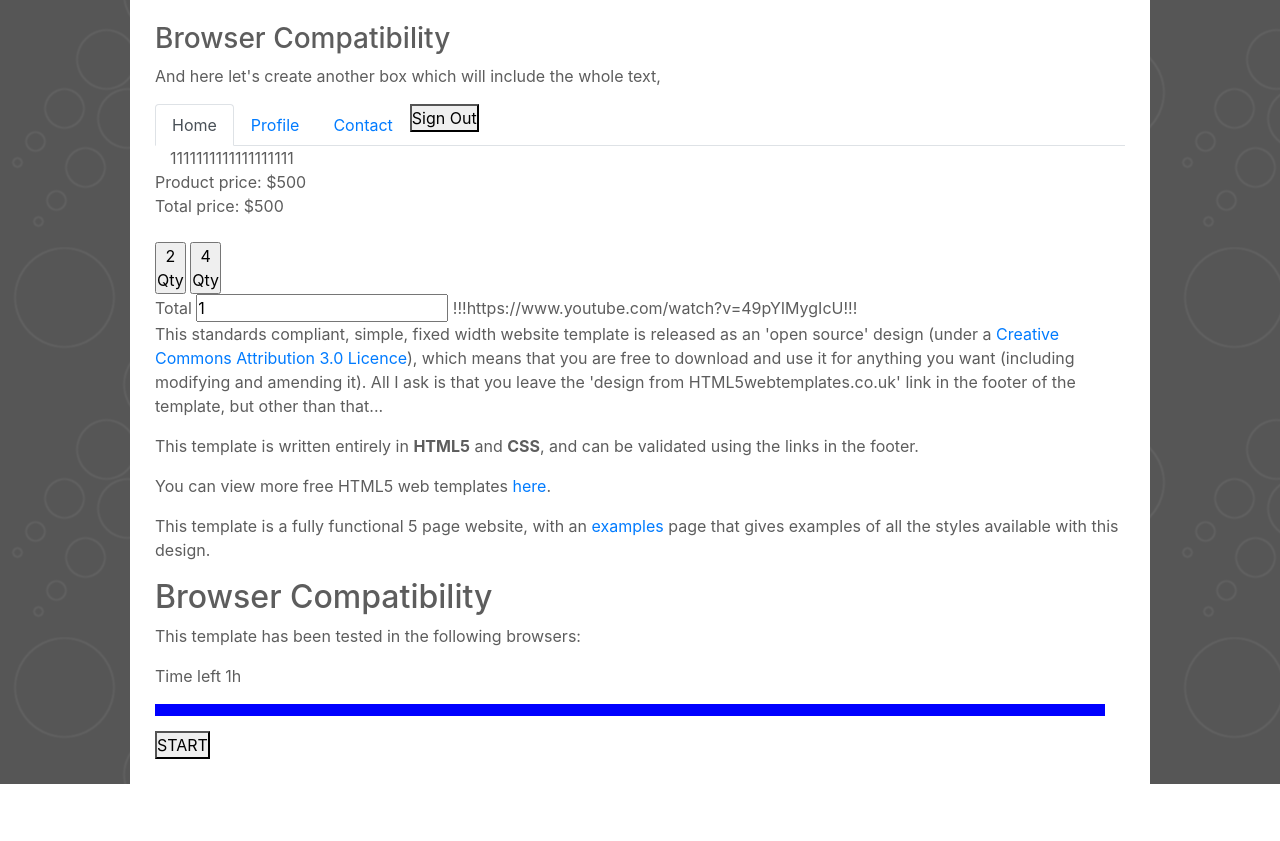
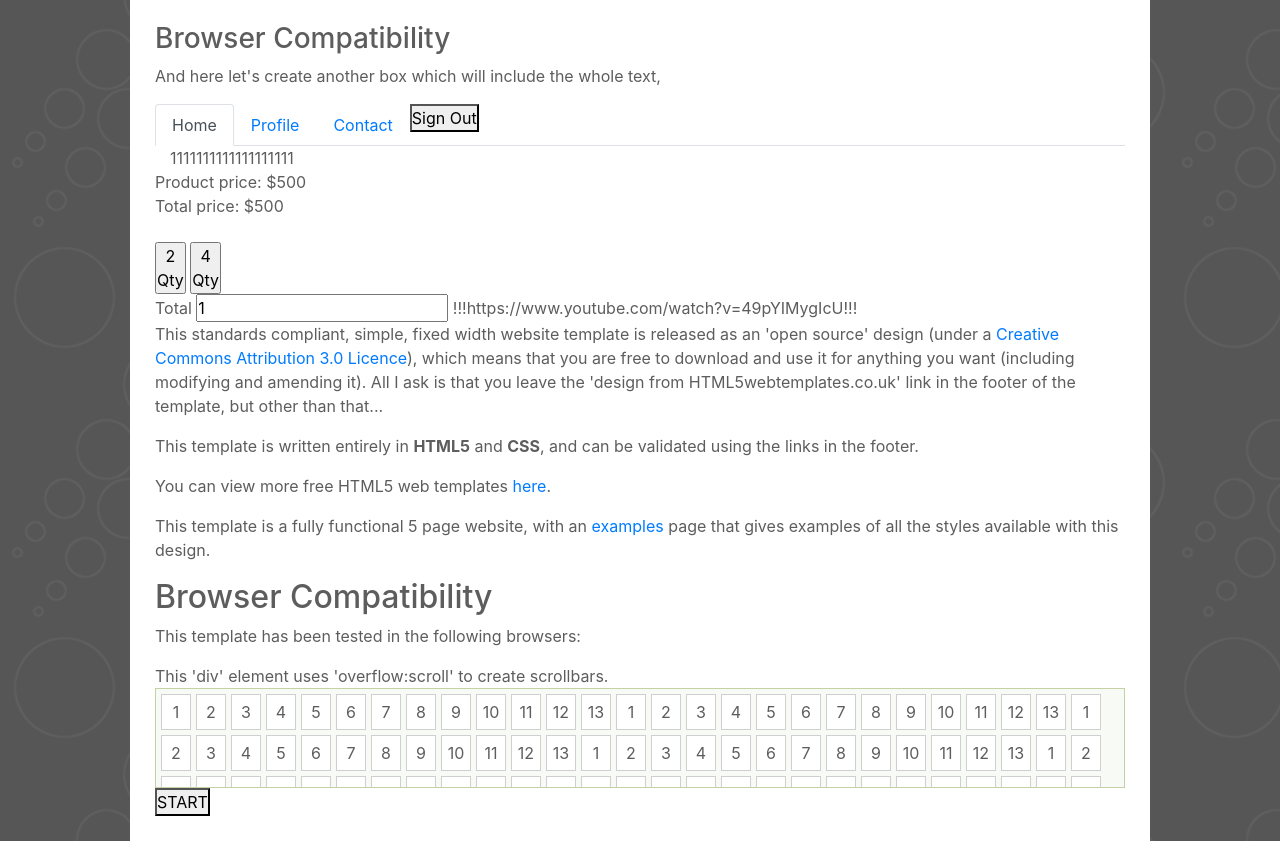
Before and after one commit to knitterJ/simple-but-powerful-quiz, a plain HTML site: page index.html in a window 1280 px wide. Shown: the part 143-984 px from the top of the page. Before the commit the page ends 927 px from the top, so only its background shows below. Drawn offline with nearby package versions, Linux system fonts and the light colour scheme.

Commit message:
coding challenge daily D48

```diff
--- a/index.html
+++ b/index.html
@@ -160,13 +160,112 @@
         <li>Google Chrome 6</li>
         <li>Safari 4</li>
       </ul> -->
-      </div id="blaa">
+    </div id="blaa">
       <div id="timer">
         <div id="digits-counter"></div>
         <p id="time">Time left <span class="timer">1h</span></p>
         <div id="timer-gauge-bar" class = timer-gauge-bar>
           <div id ="timer-gauge-bar-inner" class="timer-gauge-bar-inner"> </div>
         </div>
+      </div>
+      <div style="">
+        This 'div' element uses 'overflow:scroll' to create scrollbars.
+        </div>
+
+      <div class="review-question-box">
+        <ol>
+        <li>1</li>
+        <li>2</li>
+        <li>3</li>
+        <li>4</li>
+        <li>5</li>
+        <li>6</li>
+        <li>7</li>
+        <li>8</li>
+        <li>9</li>
+        <li>10</li>
+        <li>11</li>
+        <li>12</li>
+        <li>13</li>
+        <li>1</li>
+        <li>2</li>
+        <li>3</li>
+        <li>4</li>
+        <li>5</li>
+        <li>6</li>
+        <li>7</li>
+        <li>8</li>
+        <li>9</li>
+        <li>10</li>
+        <li>11</li>
+        <li>12</li>
+        <li>13</li>
+        <li>1</li>
+        <li>2</li>
+        <li>3</li>
+        <li>4</li>
+        <li>5</li>
+        <li>6</li>
+        <li>7</li>
+        <li>8</li>
+        <li>9</li>
+        <li>10</li>
+        <li>11</li>
+        <li>12</li>
+        <li>13</li>
+        <li>1</li>
+        <li>2</li>
+        <li>3</li>
+        <li>4</li>
+        <li>5</li>
+        <li>6</li>
+        <li>7</li>
+        <li>8</li>
+        <li>9</li>
+        <li>10</li>
+        <li>11</li>
+        <li>12</li>
+        <li>13</li>
+        <li>1</li>
+        <li>2</li>
+        <li>3</li>
+        <li>4</li>
+        <li>5</li>
+        <li>6</li>
+        <li>7</li>
+        <li>8</li>
+        <li>9</li>
+        <li>10</li>
+        <li>11</li>
+        <li>12</li>
+        <li>13</li>
+        <li>1</li>
+        <li>2</li>
+        <li>3</li>
+        <li>4</li>
+        <li>5</li>
+        <li>6</li>
+        <li>7</li>
+        <li>8</li>
+        <li>9</li>
+        <li>10</li>
+        <li>11</li>
+        <li>12</li>
+        <li>13</li>
+        <li>1</li>
+        <li>2</li>
+        <li>3</li>
+        <li>4</li>
+        <li>5</li>
+        <li>6</li>
+        <li>7</li>
+        <li>8</li>
+        <li>9</li>
+        <li>10</li>
+        <li>11</li>
+        <li>12</li>
+        <li>13</li>
+      </ol>
       </div>
       <button type="button" id="start">START</button>
     </div>
--- a/style/style.css
+++ b/style/style.css
@@ -1,15 +1,17 @@
-html
-{ height: 100%;}
+html {
+  height: 100%;
+}
 
-*
-{ margin: 0;
-  padding: 0;}
+* {
+  margin: 0;
+  padding: 0;
+}
 
-body
-{
-  font: normal .9em 'trebuchet ms', arial, sans-serif;
+body {
+  font: normal 0.9em "trebuchet ms", arial, sans-serif;
   background: #646557 url(pattern.png) repeat fixed;
-  color: #5D5D5D;}
+  color: #5d5d5d;
+}
 
 /* p
 { padding: 0 0 15px 0;
@@ -97,7 +99,6 @@ ol li
 { width: 950px;
   height: 121px;} */
 
-
 /* #logo h1, #logo h2
 { font: normal 300% 'century gothic', arial, sans-serif;
   border-bottom: 0;
@@ -105,58 +106,59 @@ ol li
   margin: 0 0 0 0px;} */
 
 /* Simple Style */
-#logo_text h1, #logo_text h1 a, #logo_text h1 a:hover
-{ padding: 0px 0 0 0;
-  color: #A8AA94;
+#logo_text h1,
+#logo_text h1 a,
+#logo_text h1 a:hover {
+  padding: 0px 0 0 0;
+  color: #a8aa94;
   letter-spacing: 0.1em;
-  text-decoration: none;}
+  text-decoration: none;
+}
 
-#logo_text h1 a .logo_colour
-{ color: #FFF;}
+#logo_text h1 a .logo_colour {
+  color: #fff;
+}
 
 /* Simple contemporary website template */
-#logo_text h2
-{ font-size: 120%;
+#logo_text h2 {
+  font-size: 120%;
   padding: 4px 0 0 0;
-  color: #A8AA94;}
+  color: #a8aa94;
+}
 
 /* That's the main box that I'm interested about the most */
-  #main_site_content
-  { width: 1020px;
+#main_site_content {
+  width: 1020px;
   overflow: hidden;
   margin: 44px auto 0 auto;
   margin-bottom: 20px;
 
   background: rgb(255, 255, 255);
   border-top: 0;
-    color: #5D5D5D;}
+  color: #5d5d5d;
+}
 
 /* Then we've got the menu bar  */
-#menubar
-{
+#menubar {
   /* margin: auto auto auto auto; */
   background-color: #333;
   /* overflow: hidden; */
   height: 44px;
   /* align-items: center; */
   width: 1020px;
-
 }
 
 /*  Content box where the welcome text and start button will be placed */
 
-#menubar ul
-{ list-style: none;
+#menubar ul {
+  list-style: none;
   overflow: hidden;
   padding: 0;
 
-
   /* padding: 12px 28px 5px 22px; */
-
 }
 
-#menubar li
-{
+#menubar li {
   display: inline-block;
   border-right: 1px solid rgb(255, 255, 255);
   line-height: 44px;
@@ -164,30 +166,32 @@ ol li
   justify-content: center;
 }
 
-#menubar li a
-{ font: normal 100% 'trebuchet ms', sans-serif;
+#menubar li a {
+  font: normal 100% "trebuchet ms", sans-serif;
   /* float: left;  */
   /* height: 0px; */
 
   /* Seems that only second and fourth value matters (the right and the left padding) */
   padding: 0px 28px 0px 22px;
   /* text-align: left */
-  color: #FFF;
+  color: #fff;
   text-align: center;
   justify-content: center;
   /* text-decoration: none; */
-
 }
 
 /* ul#menu li.tab_selected a
 { height: 27px;
   padding: 6px 28px 5px 22px;} */
 
-#menubar li.selected a, ul#menu li.selected a:hover
-{ color: #ECEF01;}
+#menubar li.selected a,
+ul#menu li.selected a:hover {
+  color: #ecef01;
+}
 
-#menubar li a:hover
-{ color: #ECEF01;}
+#menubar li a:hover {
+  color: #ecef01;
+}
 
 /* #sidebar_container
 { float: right;
@@ -231,27 +235,28 @@ justify-content: center;
 { color: #444;
   text-decoration: none;}  */
 
-  #where_the_text_lands
-  {
+#where_the_text_lands {
   margin: 25px 25px 25px 25px;
 }
 
-
-#content
-{ text-align: left;
+#content {
+  text-align: left;
   width: 655px;
   padding: 15px 0 20px 0;
-  margin: 0;}
+  margin: 0;
+}
 
-#content ul
-{ margin: 2px 0 12px 0px;}
+#content ul {
+  margin: 2px 0 12px 0px;
+}
 
-#content ul li
-{ list-style-type: none;
+#content ul li {
+  list-style-type: none;
   background: url(bullet.png) no-repeat;
   margin: 0 0 2px 0;
   padding: 0 0 4px 25px;
-  line-height: 1.5em;}
+  line-height: 1.5em;
+}
 
 /* #footer
 { width: 950px;
@@ -345,15 +350,14 @@ table tr td
   color: #47433F;
   border-top: 1px solid #FFF;} */
 
-
-.modestly-my-name{
+.modestly-my-name {
   font-family: Lora, Arial, Helvetica, sans-serif;
   font-size: 44px;
   line-height: 100%;
   text-align: center;
 }
 
-.timer-gauge-bar{
+.timer-gauge-bar {
   width: 950px;
   height: 12px;
   margin-bottom: 15px;
@@ -361,9 +365,58 @@ text-align: center;
   position: relative;
 }
 
-.timer-gauge-bar-inner{
+.timer-gauge-bar-inner {
   background: #00f;
   position: absolute;
   width: 100%;
   height: 100%;
 }
+
+.review-question-box{
+border: 1px solid #C3D1A3;
+background-color: #F8FAF5;
+max-height: 75pt;
+overflow: hidden;
+position: relative;
+/* width:80%; */
+}
+
+.review-question-box ol {
+  list-style-type: none !important;
+  margin: 0 !important;
+    margin-top: 0px;
+  padding: 5px 9pt 0 5px !important;
+  /* zoom: 1 !important; */
+  position: relative !important;
+  border: 0 !important;
+  /* width:80%; */
+  height:150px;
+  overflow:scroll;
+  padding:5px"
+}
+
+.review-question-box li {
+  float: left !important;
+  margin: 0 5px 5px 0 !important;
+  border: 1px solid #cfcfcf;
+  padding: 5px 0 !important;
+  width: 30px !important;
+  text-align: center !important;
+  background-color: #fff;
+  cursor: pointer !important;
+  list-style-type: none;
+  background-image: none !important;
+}
+
+::-webkit-scrollbar-track {
+  margin-top: 2px;
+  margin-bottom: 2px;
+}
+
+::-webkit-scrollbar-button {
+  height: 0px;
+}
+::-webkit-scrollbar-button {
+  width: 50px;
+  height: 50px;
+}
--- a/wow.js
+++ b/wow.js
@@ -3,6 +3,7 @@ start = document.getElementById('start');
 content = document.getElementById('phrase');
 button = document.getElementById('wpProQuiz_button');
 blaa = document.getElementById('blaa');
+timer = document.getElementById('timer');
 timeSpan = document.getElementById('time');
 progressBar = document.getElementById("timer-gauge-bar-inner");
 
@@ -16,16 +17,22 @@ function renderQuestion(){
 
 }
 
+blaa.display = "none";
+timer.style.display = "none";
+console.log(blaa.display);
+
 // start.addEventListener("click",startQuiz());
 start.onclick = function () {
   let interval = 3599;
 
-  blaa.display = "none";
+
   if (blaa.style.display !== "none") {
     blaa.style.display = "none";
+    timer.style.display = "block";
   } else {
     blaa.style.display = "block";
   }
+  console.log(blaa.display);
 
   const getPercentage = (x) => (x / 60) * 100;
 
@@ -41,7 +48,7 @@ start.onclick = function () {
     interval -- ;
     let progressWidth = interval / 3599 * 100;
 
-    if(interval > 0) {
+    if(interval > 0 ) {
         progressBar.style.width = progressWidth +  "%";
         timeSpan.innerHTML = hours + ":" + minutes + ":" + seconds;
     } else {
@@ -50,11 +57,9 @@ start.onclick = function () {
       timeSpan.innerHTML = "Times Up : ( "
     }
   }, 1000);
+}
 
 
-
-
-}
 
 // function getQuote() {
 //     fetch("http://fakeapi.jsonparseronline.com/posts/1")
```
Lines whose indentation alone changed are shown as unchanged.
